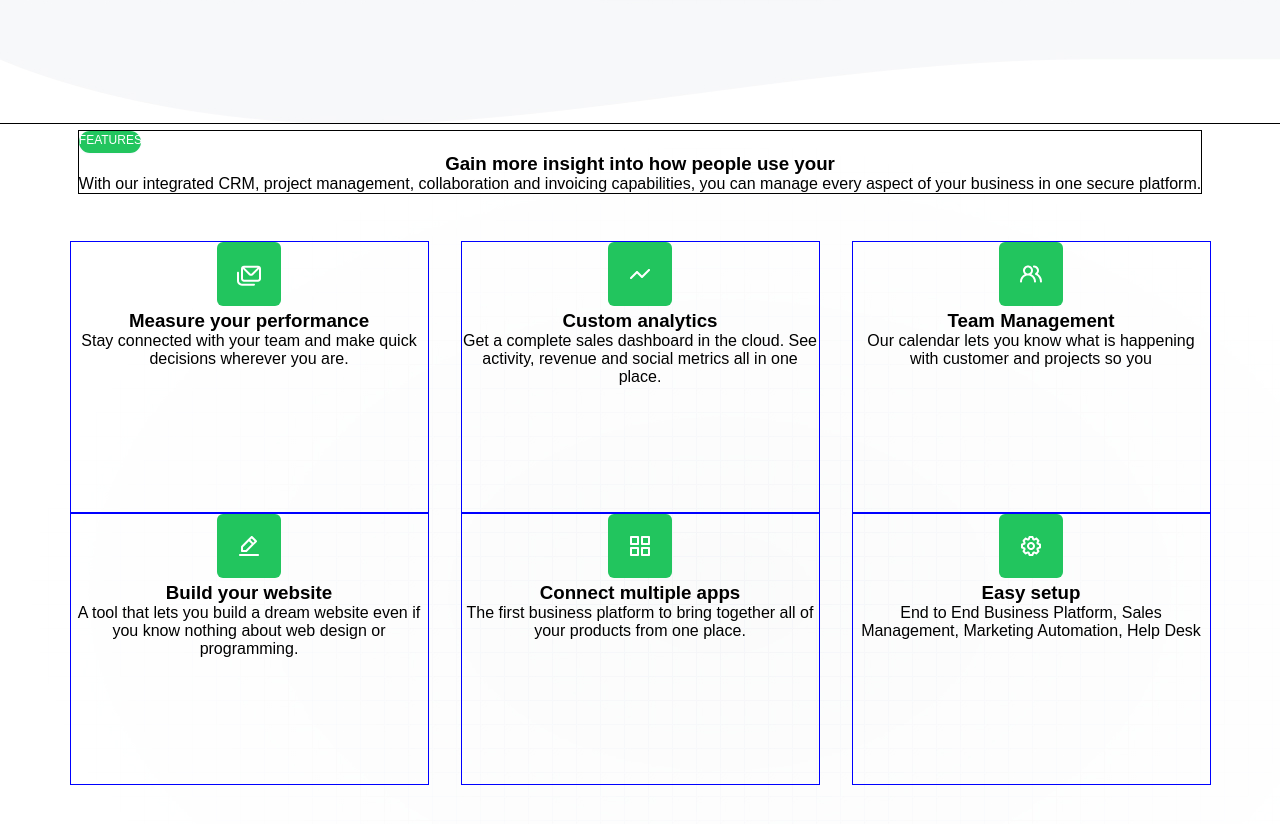
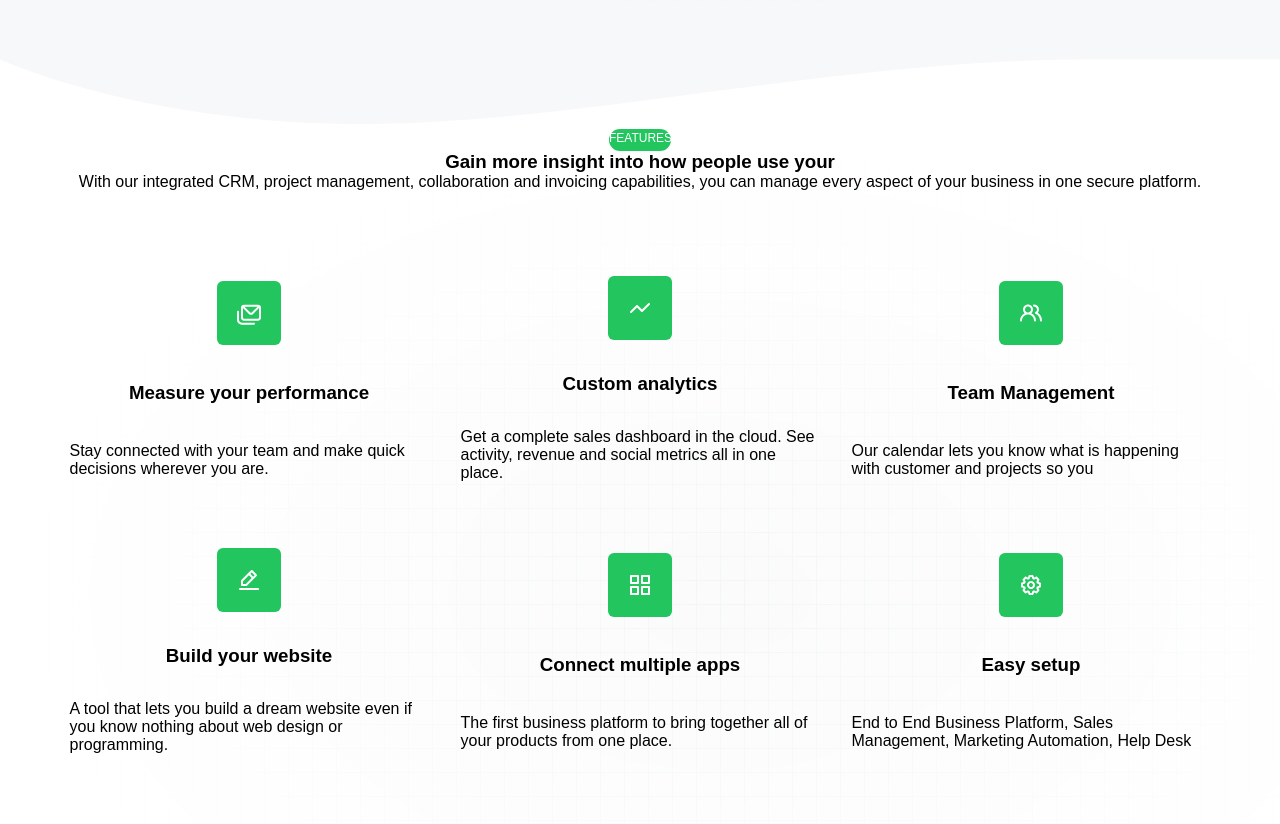
Before and after one commit to IvatomPlay/Flexpage, a website: page index.html in a window 1280 px wide. Shown: the part 940-1764 px from the top of the page. Drawn offline with Linux system fonts and the light colour scheme.

Commit message:
continue work on features page

```diff
--- a/index.html
+++ b/index.html
@@ -97,8 +97,8 @@
       </div>
     </header>
     <main>
-      <section class="features outlined">
-        <div class="features__title outlined">
+      <section class="features">
+        <div class="features__title">
           <h2 class="signup__header">features</h2>
           <h3>Gain more insight into how people use your</h3>
           <p>
--- a/styles/features.css
+++ b/styles/features.css
@@ -3,14 +3,16 @@
   height: 940px;
   display: flex;
   flex-direction: column;
-  justify-content: center;
+  justify-content: space-evenly;
+  align-items: center;
   gap: 48px;
-  align-items: center;
   background-image: url(../assets/features_bg.jpg);
 }
 
 .features__title {
-  text-align: center;
+  display: flex;
+  flex-direction: column;
+  align-items: center;
 }
 
 .features__description-list {
@@ -21,12 +23,13 @@
 }
 
 .features__description-list-item {
+  display: flex;
+  flex-direction: column;
   list-style: none;
-  text-align: center;
-  justify-content: center;
+  align-items: center;
+  justify-content: space-evenly;
   width: 359px;
   height: 272px;
-  border: 1px solid blue;
 }
 
 .feature-icon {
```
